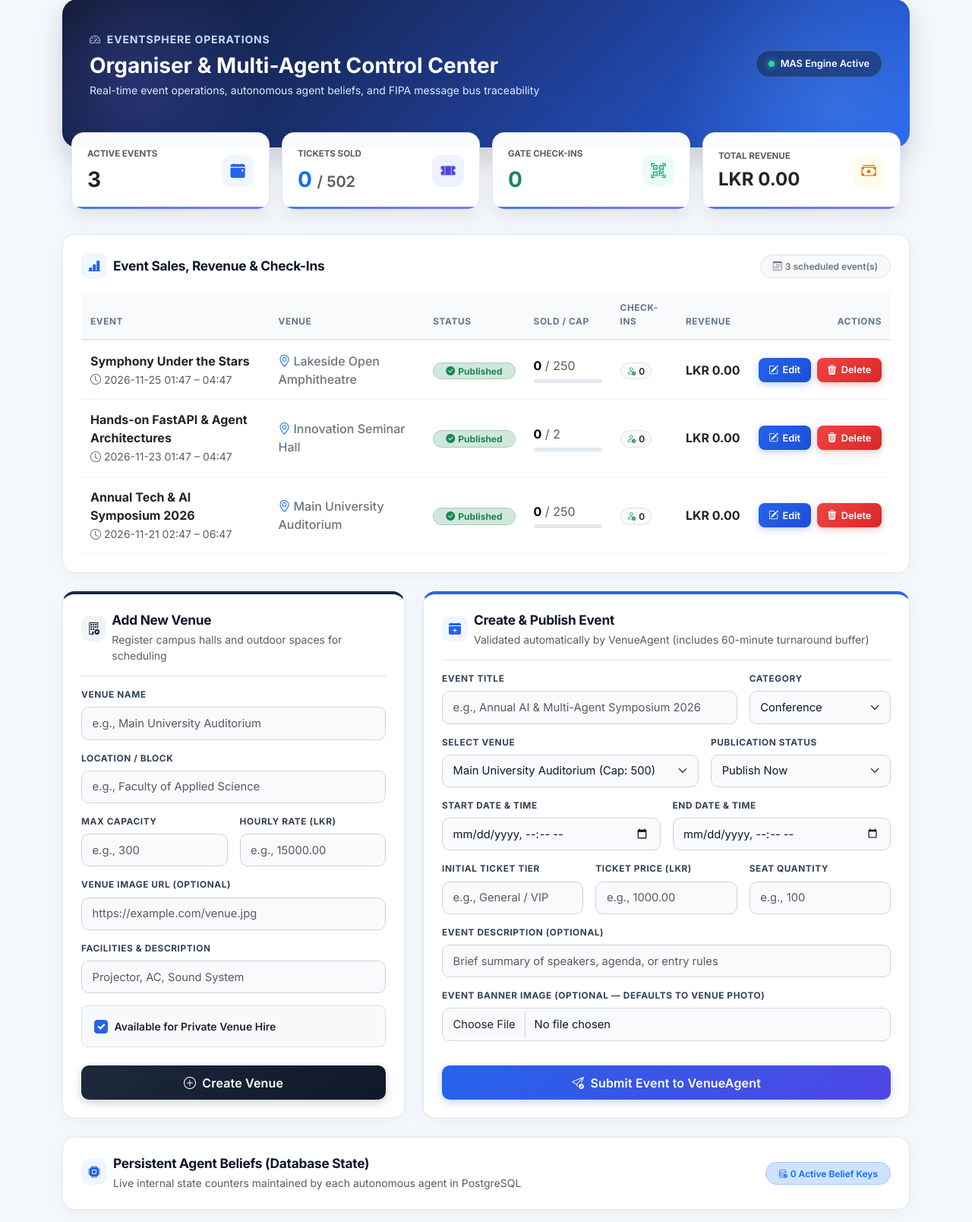
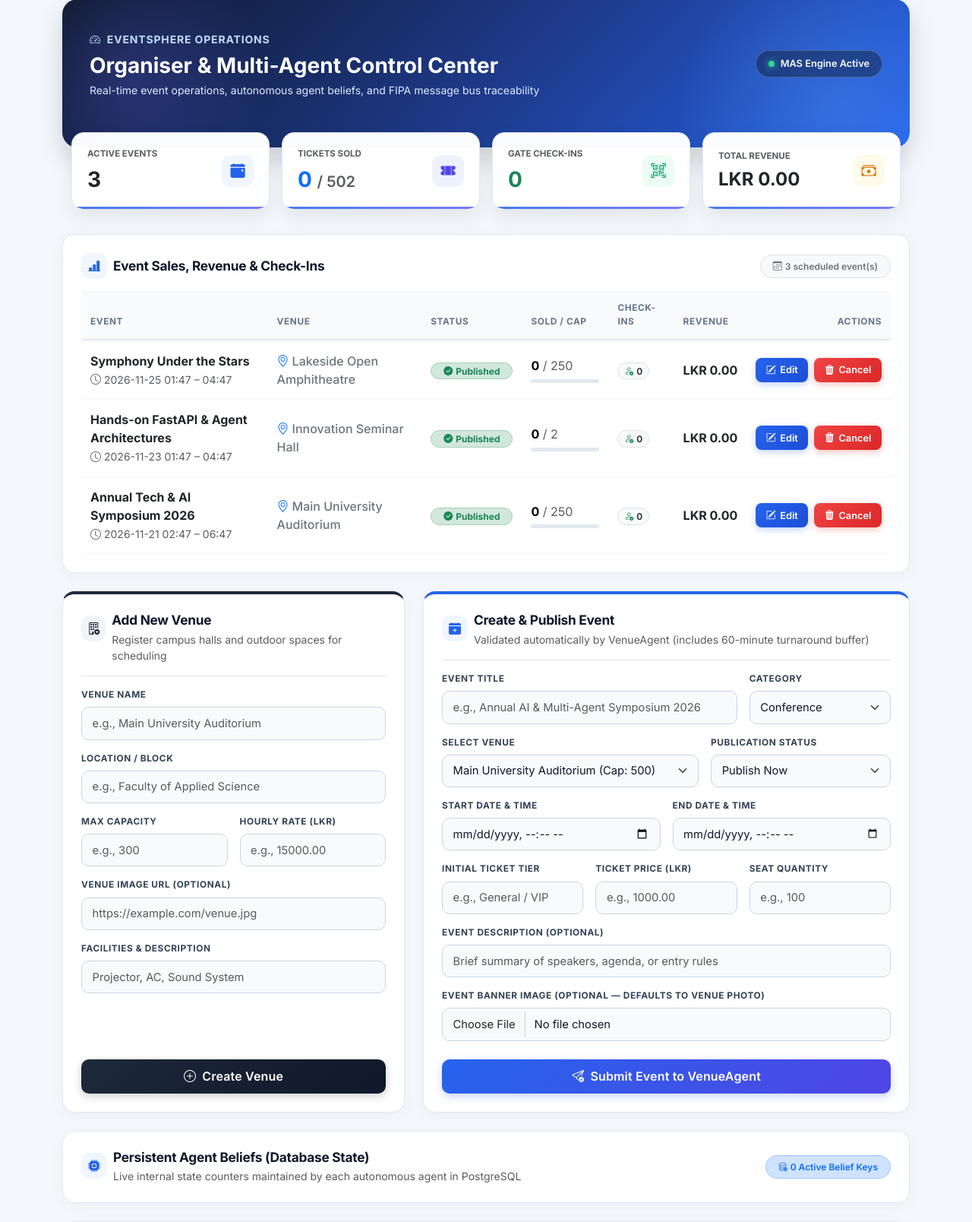
Before and after one commit to Kabi1909/EventSphere, a FastAPI app: page /admin in a window 1280 px wide. Shown: the part 91-1699 px from the top of the page at 76% size. Run offline with FastAPI, Linux system fonts and the light colour scheme; the visitor is signed in with stand-in values (Sample User, id 1); data comes from the database, SQL or seed files in the repository; data that the repository does not hold is empty.

Commit message:
Refactor admin dashboard and index templates for clarity and improved functionality

```diff
--- a/app/templates/admin_dashboard.html
+++ b/app/templates/admin_dashboard.html
@@ -216,18 +216,6 @@
     border-color: var(--es-primary);
     box-shadow: 0 0 0 4px rgba(37, 99, 235, 0.12);
     outline: none;
-  }
-
-  .form-check-input {
-    width: 1.15em;
-    height: 1.15em;
-    border-radius: 6px;
-    border: 1.5px solid #94a3b8;
-    cursor: pointer;
-  }
-  .form-check-input:checked {
-    background-color: var(--es-primary);
-    border-color: var(--es-primary);
   }
 
   /* Attractive Buttons */
@@ -608,7 +596,7 @@
                 {% endif %}
                 {% if s.event.status != 'cancelled' %}
                   <button name="new_status" value="cancelled" class="btn btn-action-pill btn-action-cancel">
-                    <i class="bi bi-trash3-fill"></i> Delete
+                    <i class="bi bi-trash3-fill"></i> Cancel
                   </button>
                 {% endif %}
               </form>
@@ -727,6 +715,7 @@
 
       <form method="post" action="/admin/venues" class="d-flex flex-column flex-grow-1">
         <input type="hidden" name="csrf_token" value="{{ csrf_token }}">
+        <input type="hidden" name="is_private_hire_open" value="1">
 
         <div class="mb-3">
           <label class="field-label">Venue Name</label>
@@ -754,14 +743,9 @@
           <input type="url" name="image_url" class="form-control" placeholder="https://example.com/venue.jpg">
         </div>
 
-        <div class="mb-3">
+        <div class="mb-4">
           <label class="field-label">Facilities &amp; Description</label>
           <input type="text" name="description" class="form-control" placeholder="Projector, AC, Sound System">
-        </div>
-
-        <div class="form-check p-3 bg-light rounded-3 border mb-4 d-flex align-items-center">
-          <input class="form-check-input ms-0 me-2 mt-0" type="checkbox" name="is_private_hire_open" value="1" id="privateHireCheck" checked>
-          <label class="form-check-label small fw-semibold text-dark" for="privateHireCheck">Available for Private Venue Hire</label>
         </div>
 
         <button class="btn btn-es-dark w-100 mt-auto">
--- a/app/templates/index.html
+++ b/app/templates/index.html
@@ -611,7 +611,8 @@
   </div>
 {% endif %}
 
-<!-- Private Venue Hire Callout Banner -->
+<!-- Private Venue Hire Callout Banner (Shown Only for Guests & Attendees) -->
+{% if not user or user.role == 'attendee' %}
 <section class="venue-callout-banner">
   <div class="d-flex flex-column flex-md-row justify-content-between align-items-start align-items-md-center gap-3">
     <div>
@@ -628,4 +629,5 @@
     </a>
   </div>
 </section>
+{% endif %}
 {% endblock %}
```
